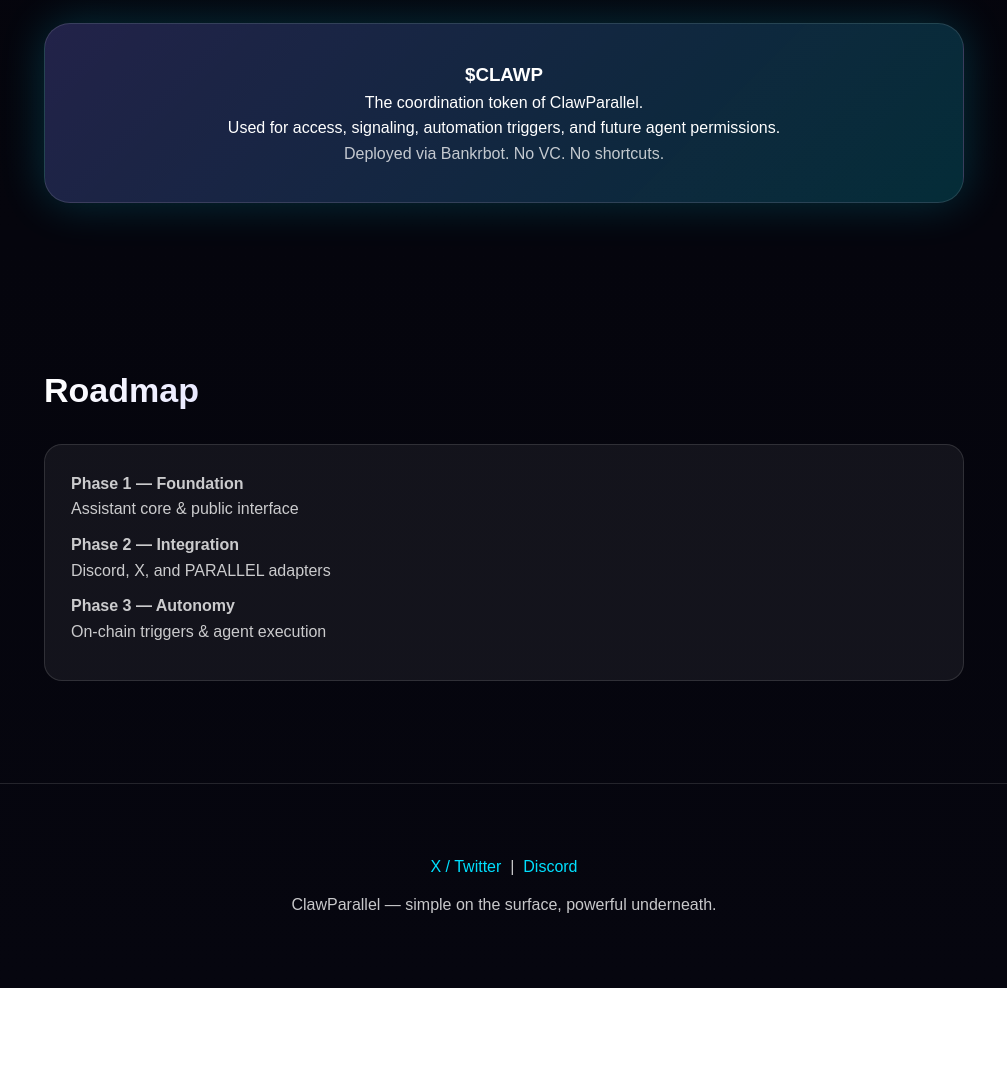
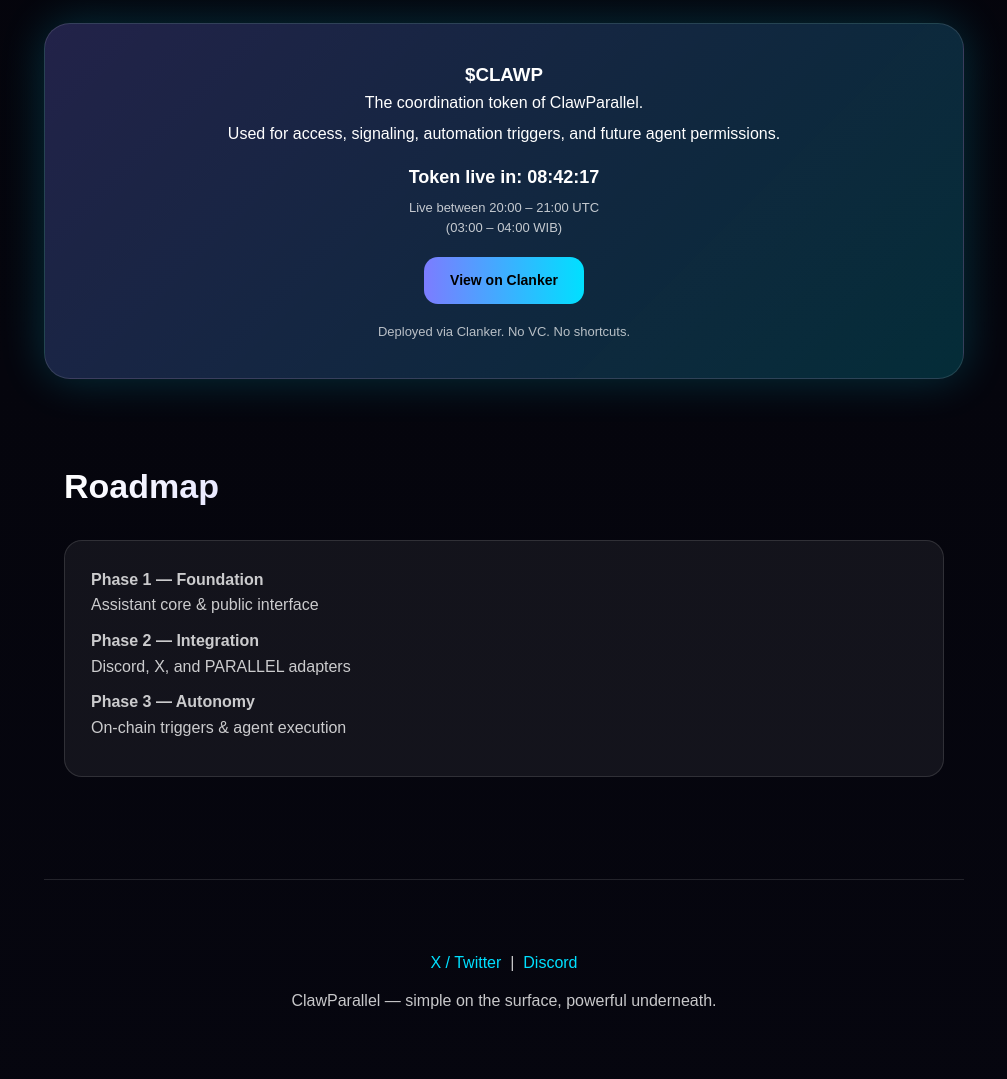
Before and after one commit to ClawParallel/clawparallel, a website: page index.html in a window 1280 px wide. Shown: the part 2024-3103 px from the top of the page, without its empty margins (136-1143 px from the left). Before the commit the page ends 3012 px from the top, so only its background shows below. Drawn offline with Linux system fonts and the light colour scheme.

Commit message:
Enhance $CLAWP section with countdown and styling

```diff
--- a/index.html
+++ b/index.html
@@ -200,17 +200,57 @@
     <h2>$CLAWP Token</h2>
 
     <div class="token-box">
-      <h3>$CLAWP</h3>
-      <p>The coordination token of ClawParallel.</p>
-      <p>
-        Used for access, signaling, automation triggers,
-        and future agent permissions.
-      </p>
-      <p style="opacity:0.75;">
-        Deployed via Bankrbot. No VC. No shortcuts.
-      </p>
+  <h3>$CLAWP</h3>
+
+  <p style="margin-bottom:6px;">
+    The coordination token of ClawParallel.
+  </p>
+
+  <p style="margin-bottom:12px;">
+    Used for access, signaling, automation triggers,
+    and future agent permissions.
+  </p>
+
+  <!-- COUNTDOWN -->
+  <div
+    id="countdown"
+    style="
+      margin:16px 0 6px;
+      font-size:18px;
+      font-weight:700;
+    "
+  >
+    Token live in: --
+  </div>
+
+  <div style="font-size:13px;opacity:0.75;">
+    Live between 20:00 – 21:00 UTC<br>
+    (03:00 – 04:00 WIB)
+  </div>
+
+  <!-- BUTTON -->
+  <div style="margin-top:18px;">
+    <a
+      href="https://clanker.world"
+      target="_blank"
+      style="
+        display:inline-block;
+        padding:12px 26px;
+        border-radius:14px;
+        background:linear-gradient(90deg,#7c7cff,#00e0ff);
+        color:#000;
+        font-weight:800;
+        font-size:14px;
+      "
+    >
+      View on Clanker
+    </a>
+  </div>
+
+  <p style="margin-top:18px;opacity:0.7;font-size:13px;">
+    Deployed via Clanker. No VC. No shortcuts.
+  </p>
     </div>
-  </section>
 
   <!-- ROADMAP -->
   <section>
@@ -234,6 +274,41 @@
       ClawParallel — simple on the surface, powerful underneath.
     </div>
   </footer>
+<script>
+  const launchTimeUTC = new Date(Date.UTC(
+    2026, // YEAR
+    1,    // MONTH (0 = Jan)
+    3,    // DAY
+    20,   // HOUR UTC
+    0,    // MIN
+    0
+  ));
 
+  function updateCountdown() {
+    const now = new Date();
+    const diff = launchTimeUTC - now;
+    const el = document.getElementById("countdown");
+
+    if (!el) return;
+
+    if (diff <= 0) {
+      el.innerHTML = "🚀 Token is LIVE";
+      return;
+    }
+
+    const h = Math.floor(diff / (1000 * 60 * 60));
+    const m = Math.floor((diff / (1000 * 60)) % 60);
+    const s = Math.floor((diff / 1000) % 60);
+
+    el.innerHTML =
+      "Token live in: " +
+      String(h).padStart(2, "0") + ":" +
+      String(m).padStart(2, "0") + ":" +
+      String(s).padStart(2, "0");
+  }
+
+  setInterval(updateCountdown, 1000);
+  updateCountdown();
+    </script>
 </body>
 </html>
```
